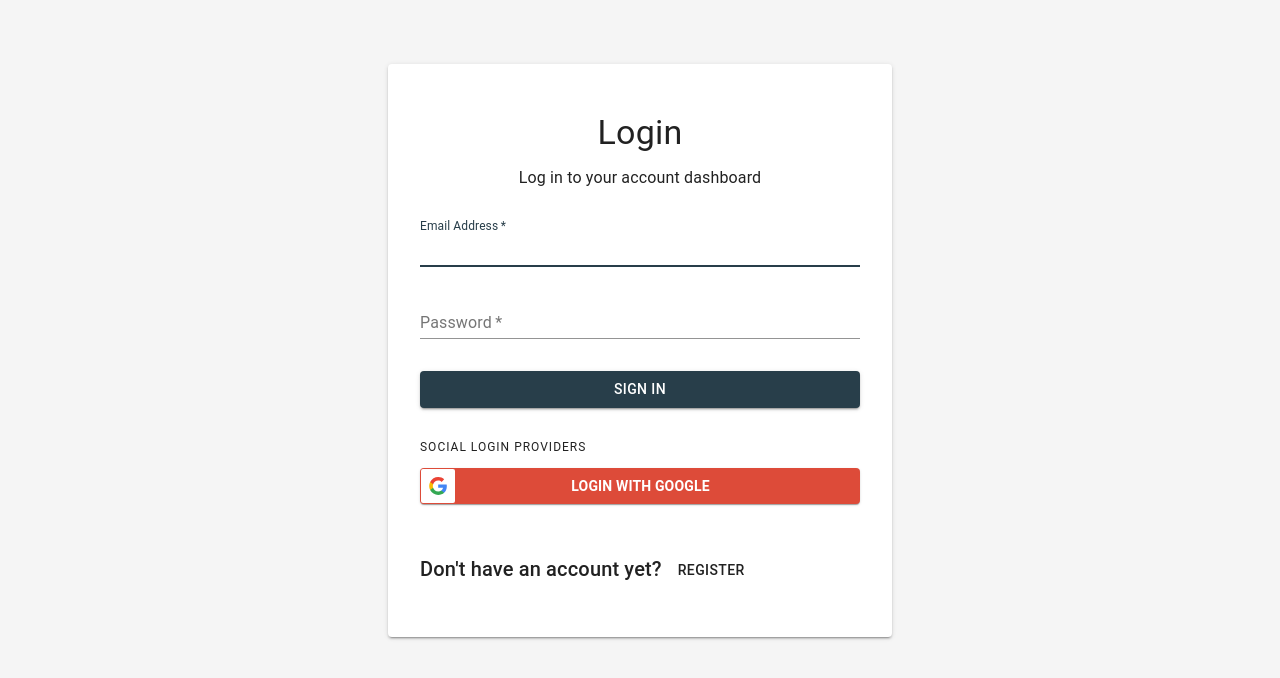
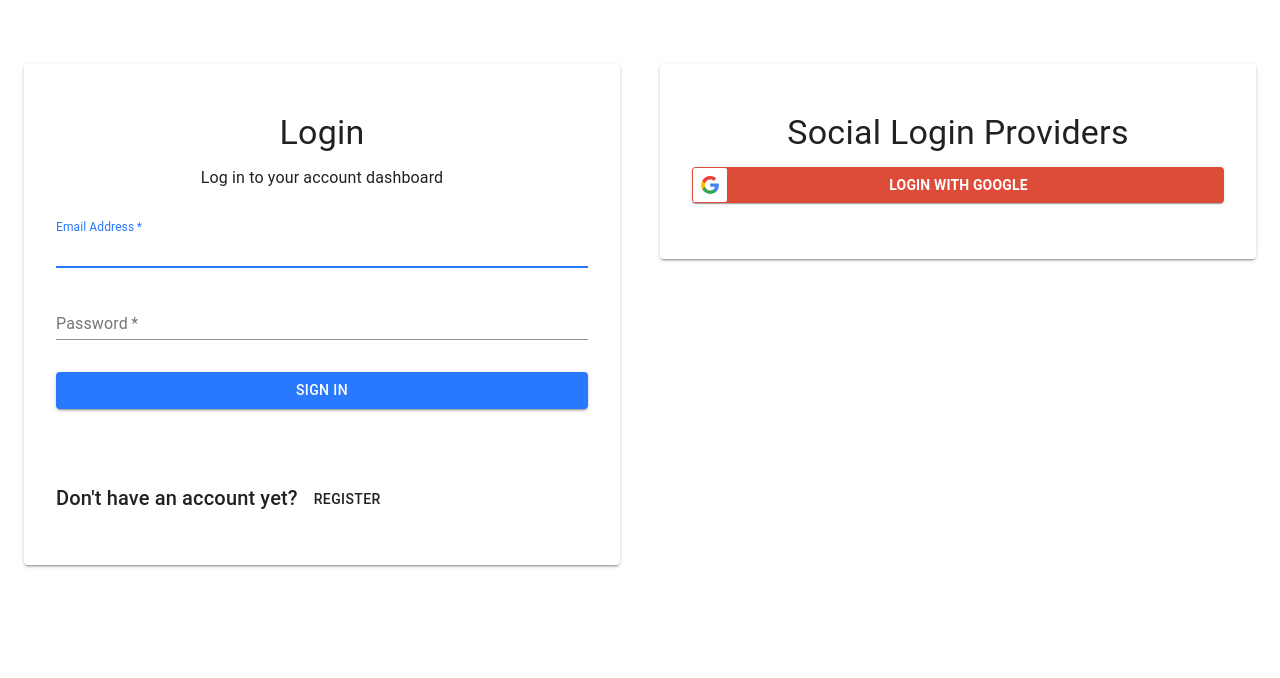
Before and after one commit to didof/next.js-sandbox, a Next.js app: page /login in a window 1280 px wide. Shown: the top 678 px of the page. Built offline with nearby package versions, Linux system fonts and the light colour scheme.

Commit message:
fix: add nav btn

```diff
--- a/components/notAuthenticated/Nav.js
+++ b/components/notAuthenticated/Nav.js
@@ -85,6 +85,7 @@ export default function SearchAppBar() {
 					<Typography className={classes.title} variant='h6' noWrap>
 						{brand}
 					</Typography>
+					<CustomButton href='/author'>Author</CustomButton>
 					<div className={classes.search}>
 						<div className={classes.searchIcon}>
 							<SearchIcon />
--- a/pages/login.js
+++ b/pages/login.js
@@ -6,6 +6,9 @@ import CircularProgress from '@material-ui/core/CircularProgress'
 import Typography from '@material-ui/core/Typography'
 import TextField from '@material-ui/core/TextField'
 import Paper from '@material-ui/core/Paper'
+import Grid from '@material-ui/core/Grid'
+import Container from '@material-ui/core/Container'
+import Divider from '@material-ui/core/Divider'
 
 import { CustomButton, GoogleLoginButton } from '../components/UI'
 
@@ -60,8 +63,7 @@ const LoginForm = () => {
 		}
 	}
 
-	return (
-		<main className={classes.layout}>
+	const local = (
 		<Paper className={classes.paper} elevation={2}>
 			<Box
 				display='flex'
@@ -75,6 +77,7 @@ const LoginForm = () => {
 				<Typography component='p' gutterBottom>
 					Log in to your account dashboard
 				</Typography>
+				<Divider />
 			</Box>
 			<form
 				method='post'
@@ -120,10 +123,6 @@ const LoginForm = () => {
 						)}
 						{submitting ? 'Signing in...' : 'Sign In'}
 					</Button>
-						<Typography variant='overline' display='block' gutterBottom>
-							Social Login Providers
-						</Typography>
-						<GoogleLoginButton />
 				</Box>
 			</form>
 			<Typography component='p' variant='h6'>
@@ -133,7 +132,40 @@ const LoginForm = () => {
 				</CustomButton>
 			</Typography>
 		</Paper>
+	)
+
+	const social = (
+		<Paper className={classes.paper} elevation={2}>
+			<Box
+				display='flex'
+				alignItems='center'
+				justifyContent='center'
+				flexDirection='column'
+			>
+				<Typography component='h1' variant='h4' gutterBottom>
+					Social Login Providers
+				</Typography>
+				<Divider />
+				<div style={{ width: '100%' }}>
+					<GoogleLoginButton />
+				</div>
+			</Box>
+		</Paper>
+	)
+
+	return (
+		<Container>
+			<main className={classes.layout}>
+				<Grid container spacing={5}>
+					<Grid item xs={6}>
+						{local}
+					</Grid>
+					<Grid item xs={6}>
+						{social}
+					</Grid>
+				</Grid>
 			</main>
+		</Container>
 	)
 }
 
--- a/styles/theme.js
+++ b/styles/theme.js
@@ -1,10 +1,10 @@
 import { createMuiTheme } from '@material-ui/core/styles'
-import { red } from '@material-ui/core/colors'
+import { red, blue } from '@material-ui/core/colors'
 
 const theme = createMuiTheme({
 	palette: {
 		primary: {
-			main: '#283E4A',
+			main: blue.A400,
 		},
 		secondary: {
 			main: '#19857b',
@@ -13,7 +13,7 @@ const theme = createMuiTheme({
 			main: red.A400,
 		},
 		background: {
-			default: '#F5F5F5',
+			default: '#FFF',
 		},
 	},
 })
```
Lines whose indentation alone changed are shown as unchanged.
